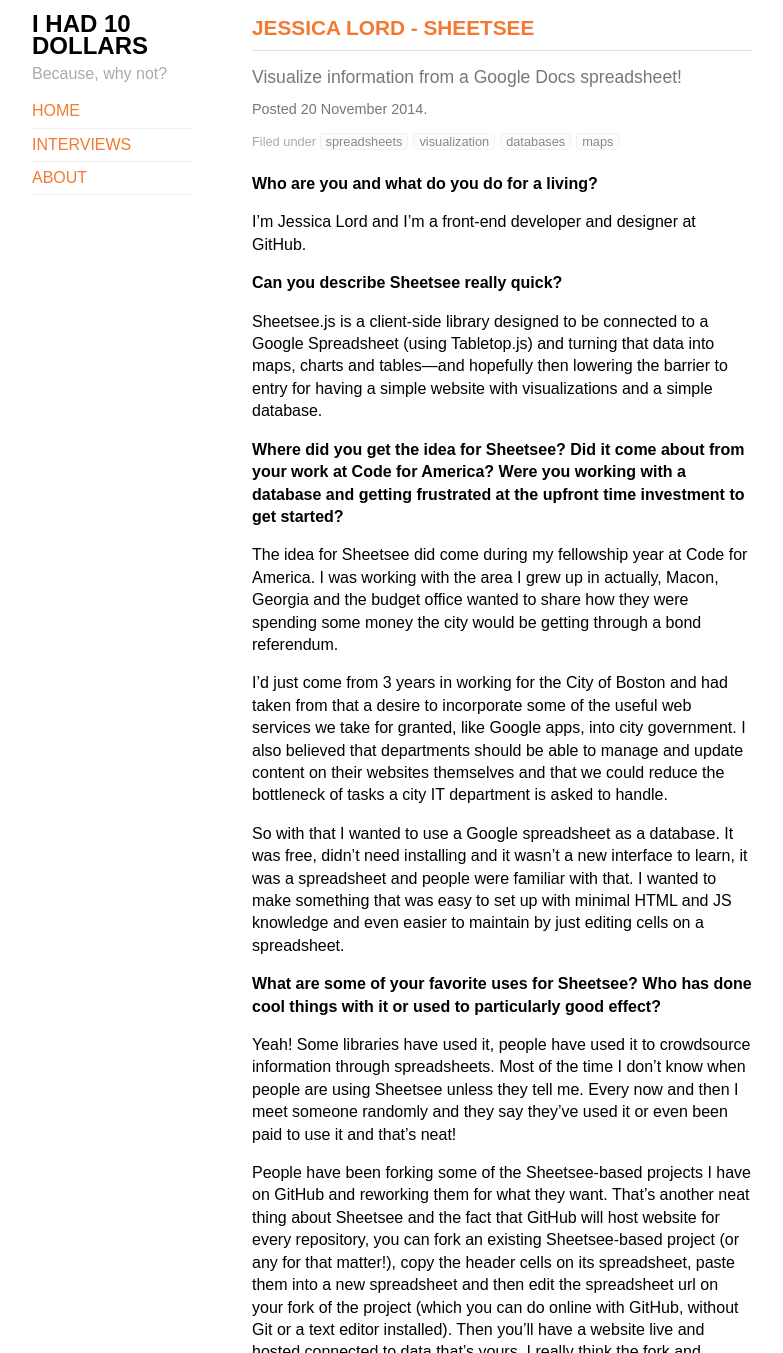
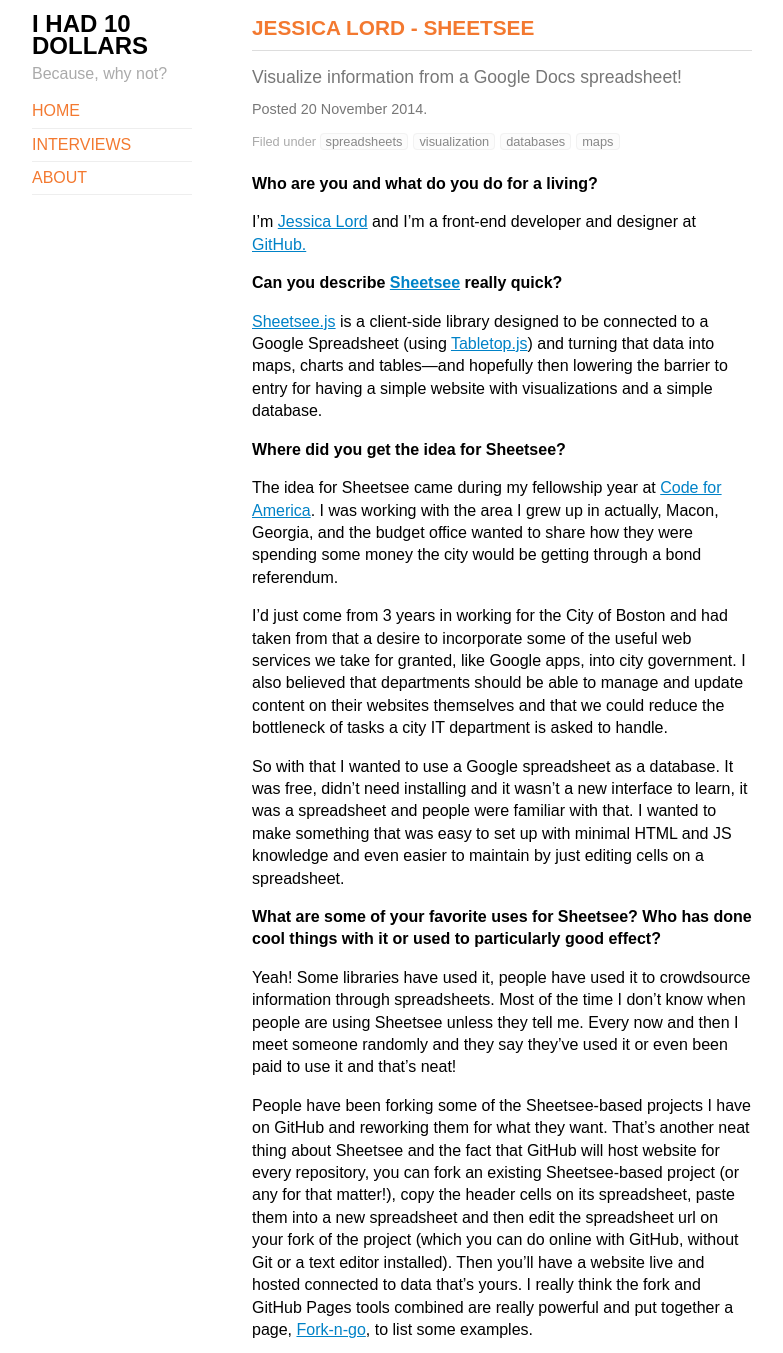
Before and after one commit to 10dollars/tendollars.github.io.raw, a Jekyll site: the page built from _posts/2014-11-20-jessica-lord.md, in a window 1280 px wide and 1400 px high, scrolled down 354 px, cut to the strip 47-1400 px from the top of the window. Shown: the whole strip, without its empty margins (248-1031 px from the left). Built offline with Jekyll 4.4.1, drawn with Linux system fonts in a browser that asks for light colours; some of the changed text lies outside the part shown.

Commit message:
added links

```diff
--- a/_posts/2014-11-20-jessica-lord.md
+++ b/_posts/2014-11-20-jessica-lord.md
@@ -8,17 +8,17 @@
 
 #### Who are you and what do you do for a living?
 
-I’m Jessica Lord and I’m a front-end developer and designer at GitHub.
+I’m [Jessica Lord](http://twitter.com/jlord) and I’m a front-end developer and designer at [GitHub.](http://github.com/jlord)
 
 
-#### Can you describe Sheetsee really quick?
+#### Can you describe [Sheetsee](http://jlord.github.io/sheetsee.js/) really quick?
 
-Sheetsee.js is a client-side library designed to be connected to a Google Spreadsheet (using Tabletop.js) and turning that data into maps, charts and tables—and hopefully then lowering the barrier to entry for having a simple website with visualizations and a simple database.
+[Sheetsee.js](http://jlord.github.io/sheetsee.js/) is a client-side library designed to be connected to a Google Spreadsheet (using [Tabletop.js](https://github.com/jsoma/tabletop)) and turning that data into maps, charts and tables—and hopefully then lowering the barrier to entry for having a simple website with visualizations and a simple database.
 
 
-#### Where did you get the idea for Sheetsee? Did it come about from your work at Code for America? Were you working with a database and getting frustrated at the upfront time investment to get started?
+#### Where did you get the idea for Sheetsee?
 
-The idea for Sheetsee did come during my fellowship year at Code for America. I was working with the area I grew up in actually, Macon, Georgia and the budget office wanted to share how they were spending some money the city would be getting through a bond referendum.
+The idea for Sheetsee came during my fellowship year at [Code for America](http://www.codeforamerica.org/). I was working with the area I grew up in actually, Macon, Georgia, and the budget office wanted to share how they were spending some money the city would be getting through a bond referendum.
 
 I’d just come from 3 years in working for the City of Boston and had taken from that a desire to incorporate some of the useful web services we take for granted, like Google apps, into city government. I also believed that departments should be able to manage and update content on their websites themselves and that we could reduce the bottleneck of tasks a city IT department is asked to handle.
 
@@ -29,7 +29,7 @@
 
 Yeah! Some libraries have used it, people have used it to crowdsource information through spreadsheets. Most of the time I don’t know when people are using Sheetsee unless they tell me. Every now and then I meet someone randomly and they say they’ve used it or even been paid to use it and that’s neat!
 
-People have been forking some of the Sheetsee-based projects I have on GitHub and reworking them for what they want. That’s another neat thing about Sheetsee and the fact that GitHub will host website for every repository, you can fork an existing Sheetsee-based project (or any for that matter!), copy the header cells on its spreadsheet, paste them into a new spreadsheet and then edit the spreadsheet url on your fork of the project (which you can do online with GitHub, without Git or a text editor installed). Then you’ll have a website live and hosted connected to data that’s yours. I really think the fork and GitHub Pages tools combined are really powerful and put together a page, Fork-n-go, to list some examples.
+People have been forking some of the Sheetsee-based projects I have on GitHub and reworking them for what they want. That’s another neat thing about Sheetsee and the fact that GitHub will host website for every repository, you can fork an existing Sheetsee-based project (or any for that matter!), copy the header cells on its spreadsheet, paste them into a new spreadsheet and then edit the spreadsheet url on your fork of the project (which you can do online with GitHub, without Git or a text editor installed). Then you’ll have a website live and hosted connected to data that’s yours. I really think the fork and GitHub Pages tools combined are really powerful and put together a page, [Fork-n-go](http://jlord.us/fork-n-go/), to list some examples.
 
 
 #### Is Sheetsee done? Is there anything you would like to add to it or clean up?
```
